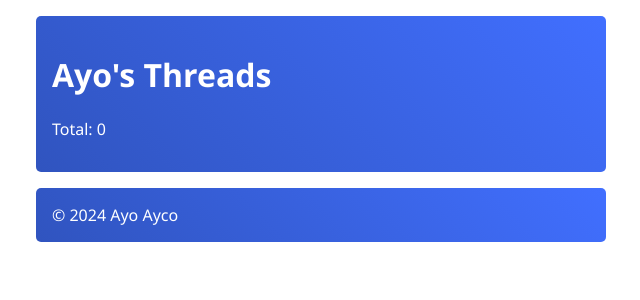
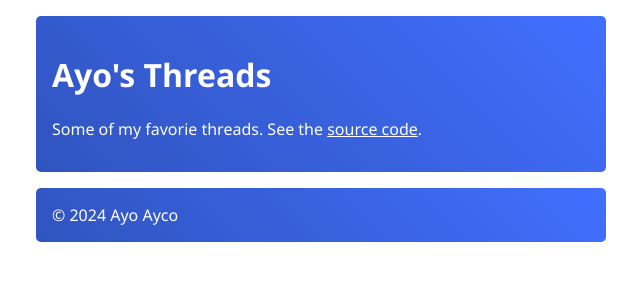
Before and after one commit to ayoayco/threads, a Flask app: template templates/threads.html in a window 1280 px wide. Shown: the top 300 px of the page, without its empty margins (319-959 px from the left). Run offline with Flask 3, Linux system fonts and the light colour scheme; the template is opened without the code that fills it, so the values that code supplies are empty; some libraries are stand-ins or nearby versions.

Commit message:
feat: link to source code in the header

```diff
--- a/templates/threads.html
+++ b/templates/threads.html
@@ -17,6 +17,10 @@
       padding: 1em;
       border-radius: 5px;
       margin: 1em 0;
+
+      & a {
+        color: white;
+      }
     }
     summary {
       cursor: pointer;
@@ -48,6 +52,7 @@
         border-radius: 5px;
         max-width: 100%;
         object-fit: cover;
+        border: 1px solid rgba(34, 34, 34, 0.15);
       }
 
       & .meta {
@@ -68,7 +73,7 @@
   <body>
     <header>
       <h1>Ayo's Threads</h1>
-      <p>Total: {{threads | length}}</p>
+      <p>Some of my favorie threads. See the <a href="https://ayco.io/sh/threads">source code</a>.</p>
     </header>
     <main>
       <ul>
```
